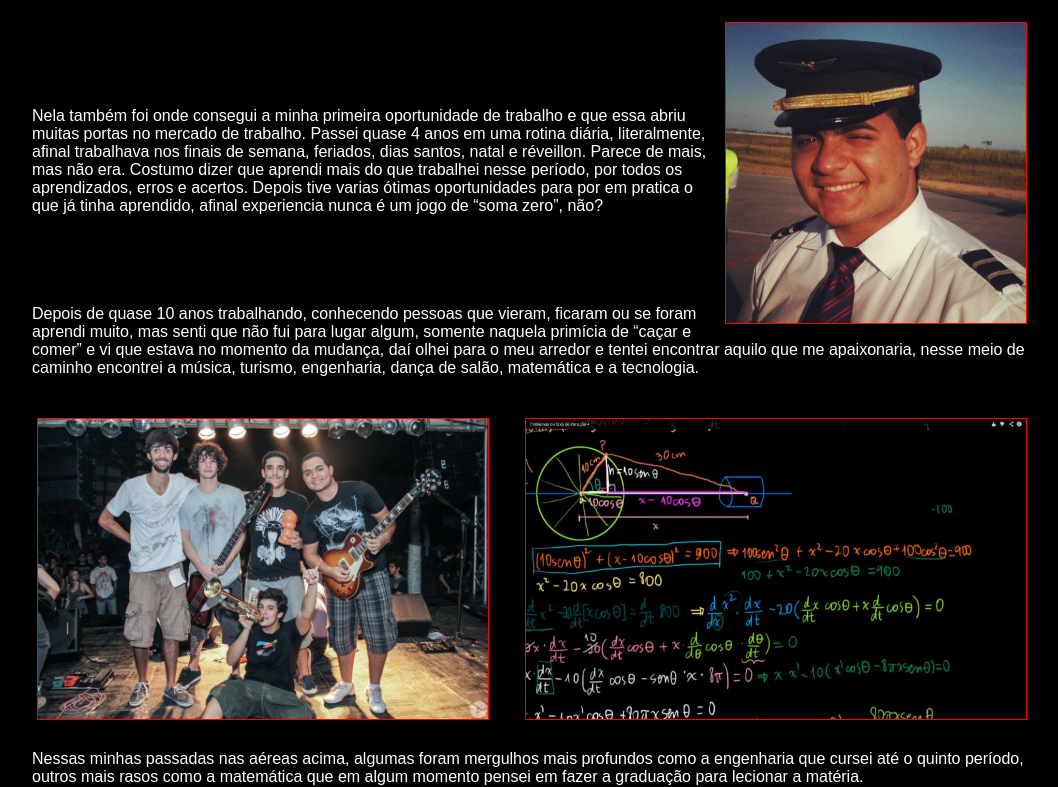
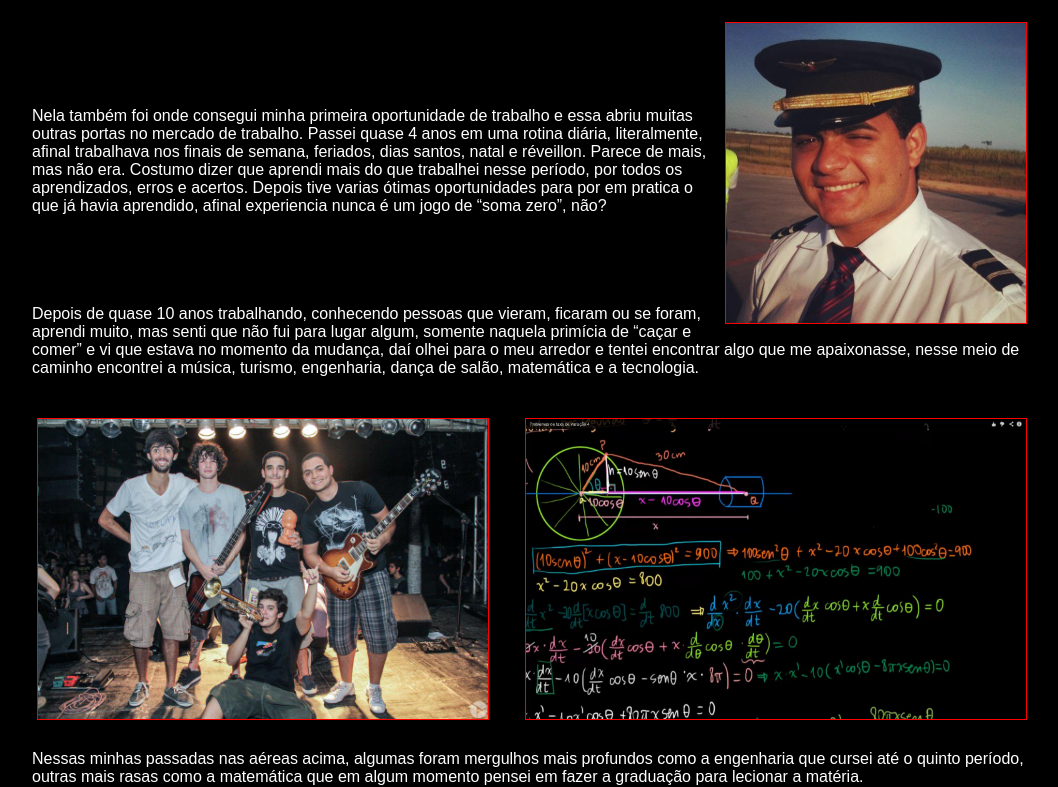
Before and after one commit to GugaDavi/SitePessoal, a plain HTML site: page Pages/about.html in a window 1280 px wide. Shown: the part 1297-2084 px from the top of the page, without its empty margins (108-1166 px from the left). Drawn offline with Linux system fonts and the light colour scheme.

Commit message:
Atualizações

```diff
--- a/Pages/about.html
+++ b/Pages/about.html
@@ -38,8 +38,7 @@
                 Olá,<br><br>
                 Tudo bom?<br><br>
                 Antes de mais nada obrigado pela visita e agradeço
-                antecipadamente sua resposta a pesquisa de opinião e
-                mensagem na aba de contato.<br><br>
+                antecipadamente sua mensagem na aba de contato.<br><br>
                 Vamos lá…<br><br>
                 <p>
                     Meu nome é Gustavo Davi, nascido em Maceió Alagoas,
@@ -57,39 +56,42 @@
                 </p>
                 <br>
                 <div class="image1">
-                    <img src="../imagns bank/fotosAbout/turismo.jpg" alt="" width="300" height="300" title="Um garoto em aprendizado">
+                    <img src="../imagns bank/fotosAbout/turismo.jpg" alt=""
+                    width="300" height="300" title="Um garoto em aprendizado">
                     <br><br><br><br><br>
                     <p>
-                        Nela também foi onde consegui a minha primeira oportunidade de trabalho
-                        e que essa abriu muitas portas no mercado de trabalho.
+                        Nela também foi onde consegui minha primeira oportunidade de trabalho
+                        e essa abriu muitas outras portas no mercado de trabalho.
                         Passei quase 4 anos em uma rotina diária, literalmente, afinal
                         trabalhava nos finais de semana, feriados, dias santos, natal e
                         réveillon. Parece de mais, mas não era. Costumo dizer que
                         aprendi mais do que trabalhei nesse período, por todos os aprendizados,
                         erros e acertos. Depois tive varias ótimas oportunidades
-                        para por em pratica o que já tinha aprendido, afinal experiencia
+                        para por em pratica o que já havia aprendido, afinal experiencia
                         nunca é um jogo de “soma zero”, não?
                     </p>
                     <br><br><br><br><br>
                     <p>
                         Depois de quase 10 anos trabalhando, conhecendo pessoas que vieram,
-                        ficaram ou se foram aprendi muito, mas senti que não fui para lugar
+                        ficaram ou se foram, aprendi muito, mas senti que não fui para lugar
                         algum, somente naquela primícia de “caçar e comer” e vi que estava no
                         momento da mudança, daí olhei para o meu arredor e tentei encontrar
-                        aquilo que me apaixonaria, nesse meio de caminho encontrei a
+                        algo que me apaixonasse, nesse meio de caminho encontrei a
                         música, turismo, engenharia, dança de salão, matemática e a tecnologia.
                     </p>
                     <br><br>
                 </div>
                 <div>
-                    <img class="band" src="../imagns bank/fotosAbout/band.jpg" alt="" width="450" height="300" title="Rock Reggae de primeira neste dia">
-                    <img class="calc" src="../imagns bank/fotosAbout/matAndEng.jpg" alt="" width="500" height="300" title="Mais um exercício de derivada">
+                    <img class="band" src="../imagns bank/fotosAbout/band.jpg" alt=""
+                    width="450" height="300" title="Rock Reggae de primeira neste dia">
+                    <img class="calc" src="../imagns bank/fotosAbout/matAndEng.jpg" alt=""
+                    width="500" height="300" title="Mais um exercício de derivada">
                 </div>
                 <div>
                     <p>
                         Nessas minhas passadas nas aéreas acima, algumas foram mergulhos
                         mais profundos como a engenharia que cursei até o quinto período,
-                        outros mais rasos como a matemática que em algum momento pensei
+                        outras mais rasas como a matemática que em algum momento pensei
                         em fazer a graduação para lecionar a matéria.
                     </p>
                     <br>
@@ -104,7 +106,8 @@
                 </div>
                 <div id="lastPhoto">
                     <div>
-                        <img src="../imagns bank/fotosAbout/dance.jpg" alt="" width="400" height="500" title="O amor que a dança de salão me trouxe">
+                        <img src="../imagns bank/fotosAbout/dance.jpg" alt="" width="400"
+                        height="500" title="O amor que a dança de salão me trouxe">
                     </div>
                     <br><br><br><br><br><br><br><br><br>
                     <div>
@@ -115,7 +118,7 @@
                         com algo que me apaixonei imediatamente, mas, parafraseando
                         um cara que gosto bastante, “A paixão é um vírus que nos
                         faz ver o mundo através da nossa euforia” Leandro Karnal.
-                        E sim ainda estou apaixonadaço pela ideia de trabalhar com
+                        E sim ainda estou apaixonadasso pela ideia de trabalhar com
                         tecnologia e principalmente programação, mas como aprendi nas
                         experiencias até aqui, preciso aprender a terminar
                         esse site pessoal antes de criar o novo Facebook.
```
